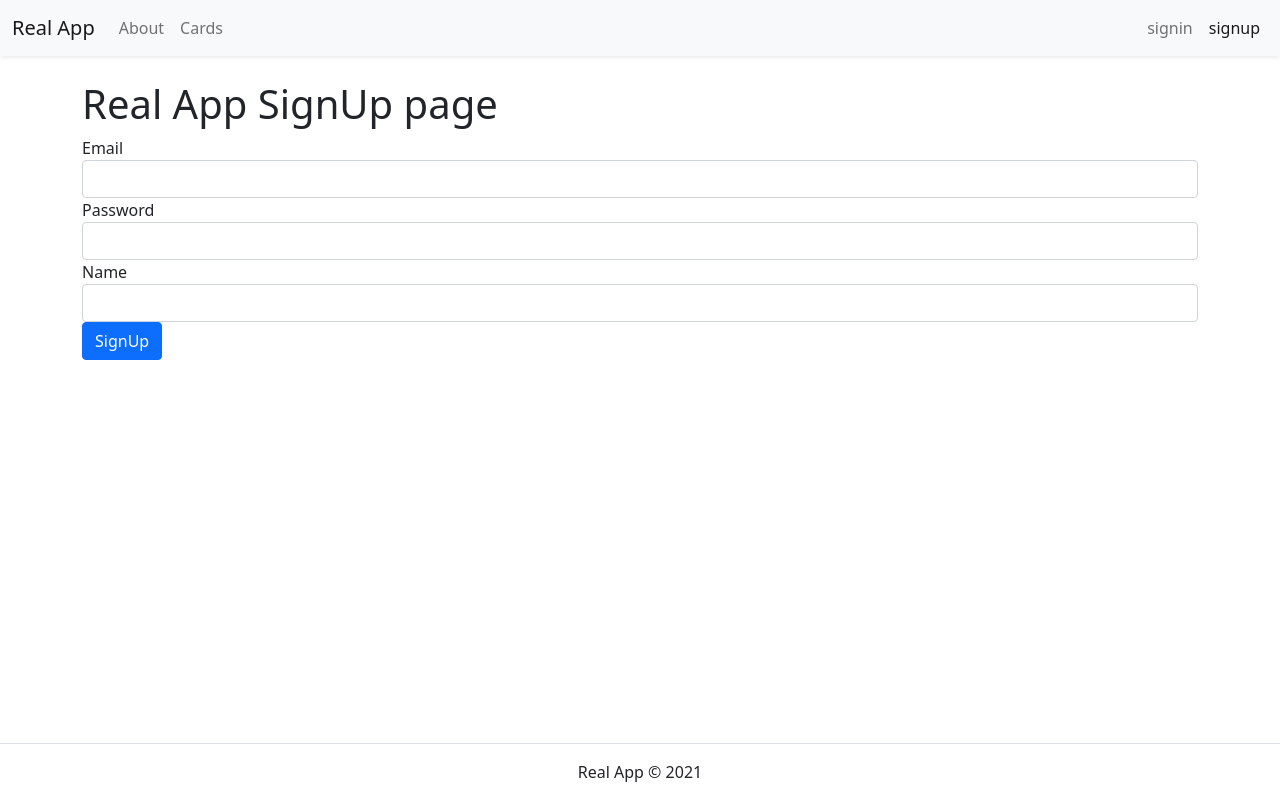
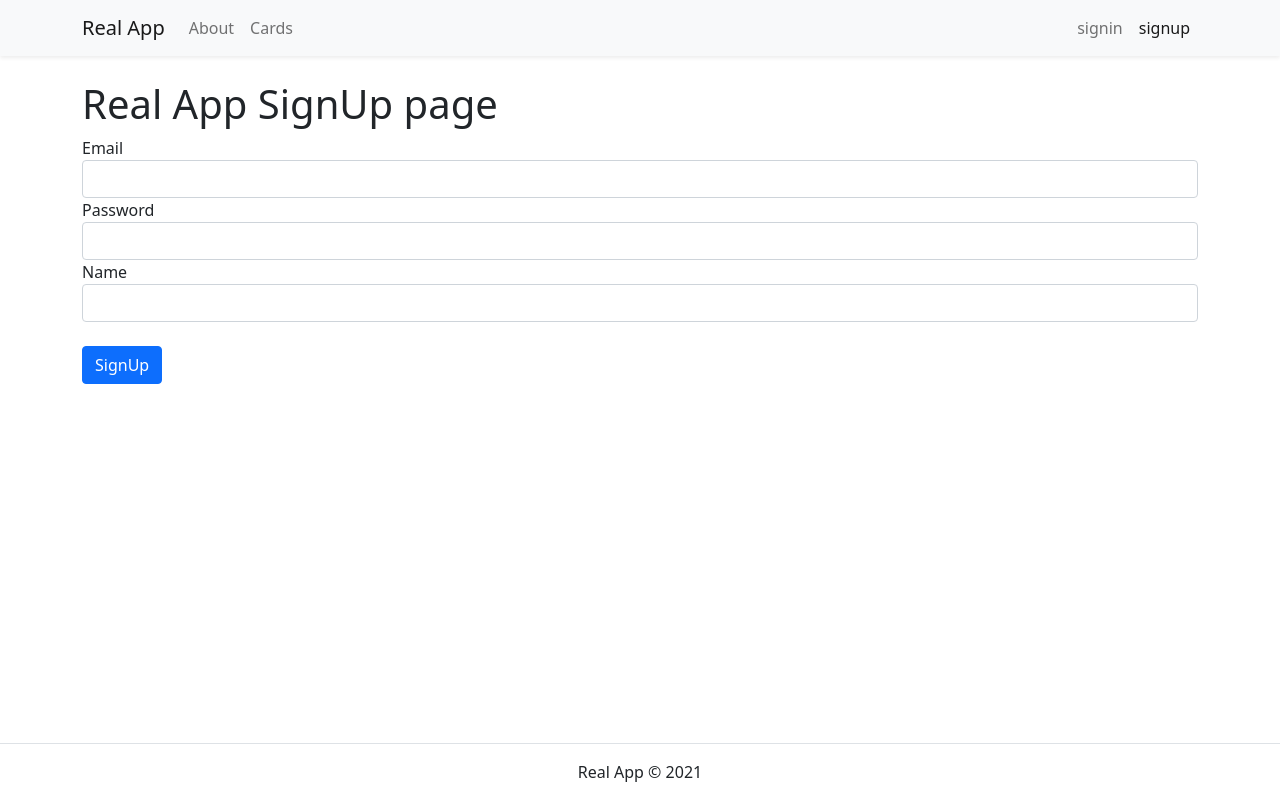
Before and after one commit to taltyomkin/W060920E-real-app, a React (Create React App) app: page /signup in a window 1280 px wide. Built offline with nearby package versions, Linux system fonts and the light colour scheme.

Commit message:
fixed log issue

```diff
--- a/src/component/NavBar.js
+++ b/src/component/NavBar.js
@@ -9,7 +9,7 @@
     render() {
         return (
             <nav className="navbar navbar-expand-lg navbar-light bg-light shadow-sm">
-                <div className="container-fluid">
+                <div className="container">
                   <Link className="navbar-brand" to="/">Real App</Link>
                   <button className="navbar-toggler" type="button" data-bs-toggle="collapse" data-bs-target="#navbarSupportedContent" aria-controls="navbarSupportedContent" aria-expanded="false" aria-label="Toggle navigation">
                     <span className="navbar-toggler-icon"></span>
--- a/src/component/common/Form.js
+++ b/src/component/common/Form.js
@@ -4,21 +4,20 @@
 class Form extends Component {
     constructor(props) {
         super(props);
-        this.state = {  }
+        this.state = {}
     }
     handleSubmit = (e) => {
         e.preventDefault();
         console.log(this.state);
     }
-    handleChange = ({currentTarget}) => {
-        console.log(currentTarget);
-        const data = {...this.state.data};
+    handleChange = ({ currentTarget }) => {
+        const data = { ...this.state.data };
         data[currentTarget.name] = currentTarget.value;
-        this.setState({data})
+        this.setState({ data })
 
     }
-    renderInput(name, label, type='text'){
-        const {data} = this.state;
+    renderInput(name, label, type = 'text') {
+        const { data } = this.state;
         return <Input
             type={type}
             name={name}
@@ -29,7 +28,7 @@
     }
 
     renderButton(label) {
-        return <button className='btn btn-primary'>{label}</button>
+        return <button className='btn btn-primary mt-4'>{label}</button>
     }
 
 }
```
